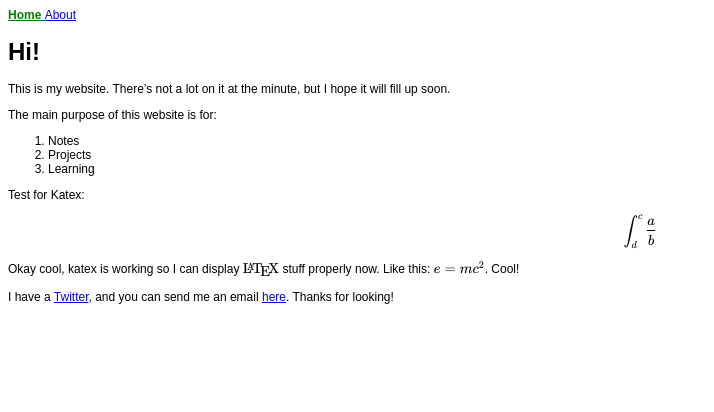
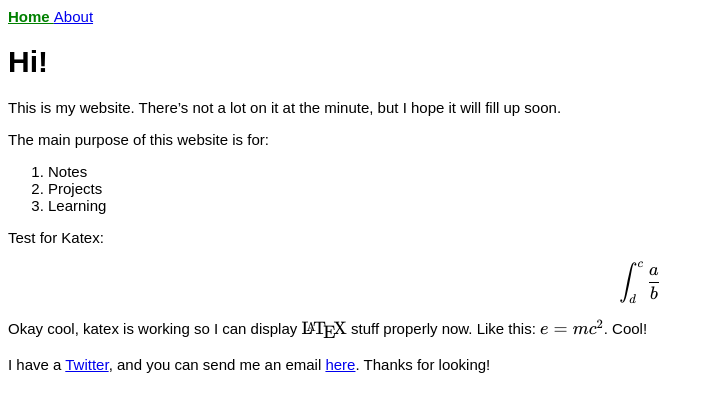
Before and after one commit to andyleemitchell/andyleemitchell.github.io, a Jekyll site: the page built from index.md, in a window 1280 px wide. Shown: the top 412 px of the page, without its empty margins (0-714 px from the left). Built offline with Jekyll 4.4.1, drawn with Linux system fonts in a browser that asks for light colours; nearby versions of some CDN libraries; our own code applies the rules of GitHub Pages for plain Markdown files.

Commit message:
Update main.scss
change font size

```diff
--- a/_sass/main.scss
+++ b/_sass/main.scss
@@ -5,5 +5,5 @@
 
 body {
     font-family: "Roboto Mono", sans-serif;
-    font-size: 12px;
+    font-size: 15px;
 }
```
